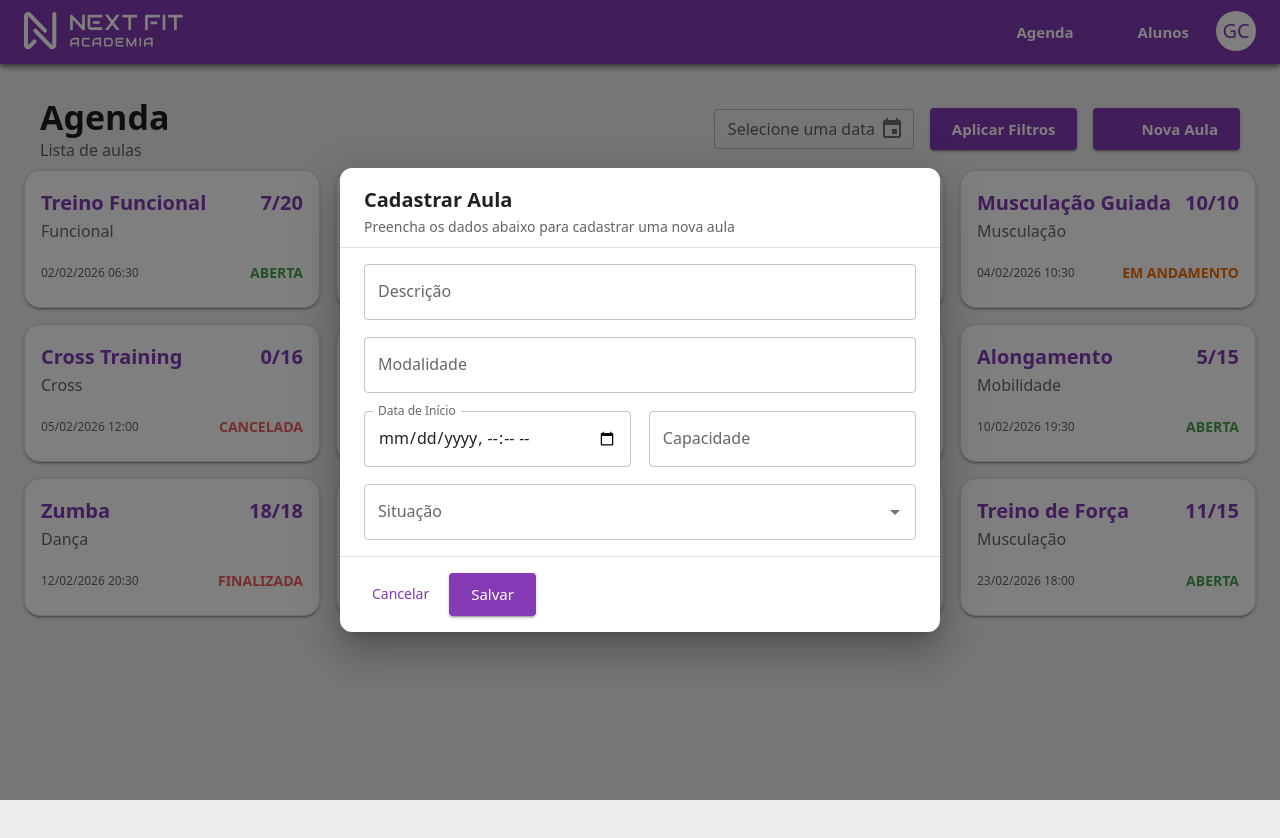
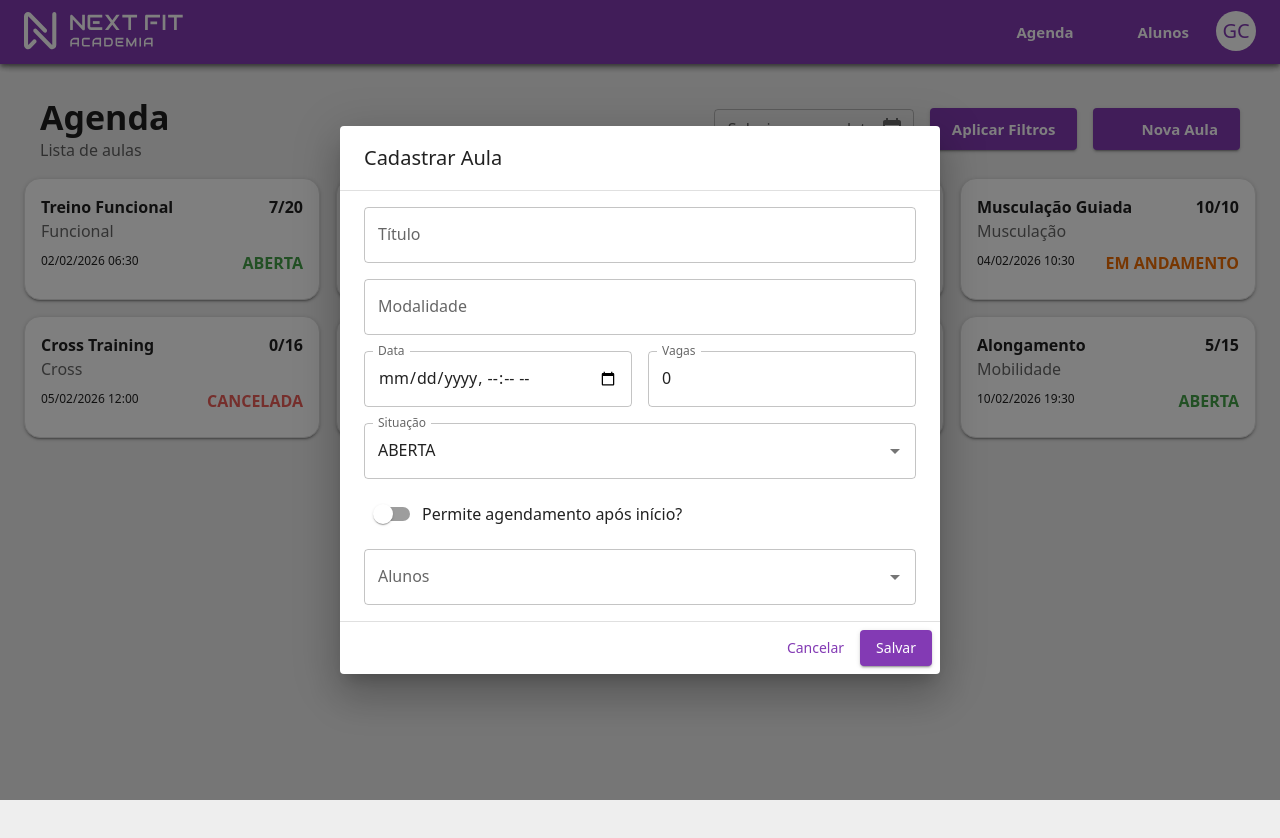
Before and after one commit to imgabrielcastro/SistemaAcademia, a React (Vite) app: page /agenda in a window 1280 px wide. Both pictures are taken after a click on the button "Nova Aula". Shown: the top 838 px of the page. Built offline with nearby package versions, Linux system fonts and the light colour scheme; some icons are missing.

Commit message:
feat: adicionando opcao de alterar a agenda

```diff
--- a/src/data/HorariosMock.ts
+++ b/src/data/HorariosMock.ts
@@ -1,4 +1,39 @@
 import { Aula } from "../types/Aula";
+import { Aluno } from "../types/Aluno";
+
+// Alunos de exemplo
+const alunosExemplo: Aluno[] = [
+  {
+    id: '1',
+    nome: 'João Silva',
+    cpf: '123.456.789-00',
+    tipoContrato: 'Mensal',
+    dataNascimento: new Date('1990-05-15'),
+    cidade: 'São Paulo',
+    bairro: 'Centro',
+    endereco: 'Rua das Flores, 123'
+  },
+  {
+    id: '2',
+    nome: 'Maria Oliveira',
+    cpf: '987.654.321-00',
+    tipoContrato: 'Anual',
+    dataNascimento: new Date('1985-10-20'),
+    cidade: 'São Paulo',
+    bairro: 'Vila Mariana',
+    endereco: 'Av. Paulista, 1000'
+  },
+  {
+    id: '3',
+    nome: 'Carlos Santos',
+    cpf: '456.789.123-00',
+    tipoContrato: 'Trimestral',
+    dataNascimento: new Date('1992-07-30'),
+    cidade: 'São Paulo',
+    bairro: 'Pinheiros',
+    endereco: 'Rua dos Pinheiros, 500'
+  }
+];
 
 export const aulasMock: Aula[] = [
   {
@@ -9,6 +44,8 @@ export const aulasMock: Aula[] = [
     situacao: "ABERTA",
     qntParticipantes: 7,
     qntVagas: 20,
+    permiteAgendamentoPos: false,
+    alunos: [alunosExemplo[0], alunosExemplo[1]]
   },
   {
     id: "2",
@@ -18,6 +55,8 @@ export const aulasMock: Aula[] = [
     situacao: "FINALIZADA",
     qntParticipantes: 18,
     qntVagas: 18,
+    permiteAgendamentoPos: false,
+    alunos: [alunosExemplo[1], alunosExemplo[2]]
   },
   {
     id: "3",
@@ -27,6 +66,8 @@ export const aulasMock: Aula[] = [
     situacao: "ABERTA",
     qntParticipantes: 6,
     qntVagas: 12,
+    permiteAgendamentoPos: false,
+    alunos: [alunosExemplo[0], alunosExemplo[2]]
   },
   {
     id: "4",
@@ -36,6 +77,8 @@ export const aulasMock: Aula[] = [
     situacao: "EM ANDAMENTO",
     qntParticipantes: 10,
     qntVagas: 10,
+    permiteAgendamentoPos: true,
+    alunos: [alunosExemplo[0], alunosExemplo[1], alunosExemplo[2]]
   },
   {
     id: "5",
@@ -45,6 +88,8 @@ export const aulasMock: Aula[] = [
     situacao: "CANCELADA",
     qntParticipantes: 0,
     qntVagas: 16,
+    permiteAgendamentoPos: false,
+    alunos: []
   },
   {
     id: "6",
@@ -54,6 +99,8 @@ export const aulasMock: Aula[] = [
     situacao: "ABERTA",
     qntParticipantes: 14,
     qntVagas: 25,
+    permiteAgendamentoPos: true,
+    alunos: [alunosExemplo[1], alunosExemplo[2]]
   },
   {
     id: "7",
@@ -63,6 +110,8 @@ export const aulasMock: Aula[] = [
     situacao: "EM ANDAMENTO",
     qntParticipantes: 20,
     qntVagas: 20,
+    permiteAgendamentoPos: true,
+    alunos: [alunosExemplo[0], alunosExemplo[2]]
   },
   {
     id: "8",
@@ -72,41 +121,7 @@ export const aulasMock: Aula[] = [
     situacao: "ABERTA",
     qntParticipantes: 5,
     qntVagas: 15,
-  },
-  {
-    id: "9",
-    titulo: "Zumba",
-    modalidade: "Dança",
-    dataHoraInicio: "2026-02-12T20:30:00",
-    situacao: "FINALIZADA",
-    qntParticipantes: 18,
-    qntVagas: 18,
-  },
-  {
-    id: "10",
-    titulo: "Yoga Relaxante",
-    modalidade: "Yoga",
-    dataHoraInicio: "2026-02-16T07:00:00",
-    situacao: "ABERTA",
-    qntParticipantes: 9,
-    qntVagas: 20,
-  },
-  {
-    id: "11",
-    titulo: "Pilates Aparelhos",
-    modalidade: "Pilates",
-    dataHoraInicio: "2026-02-18T08:30:00",
-    situacao: "EM ANDAMENTO",
-    qntParticipantes: 6,
-    qntVagas: 6,
-  },
-  {
-    id: "12",
-    titulo: "Treino de Força",
-    modalidade: "Musculação",
-    dataHoraInicio: "2026-02-23T18:00:00",
-    situacao: "ABERTA",
-    qntParticipantes: 11,
-    qntVagas: 15,
-  },
+    permiteAgendamentoPos: false,
+    alunos: [alunosExemplo[1]]
+  }
 ];
--- a/src/pages/Agenda/components/CadastroAula/index.tsx
+++ b/src/pages/Agenda/components/CadastroAula/index.tsx
@@ -7,114 +7,95 @@ import {
   TextField,
   Stack,
   Autocomplete,
+  Switch,
+  FormControlLabel,
+  Box,
+  Typography,
 } from "@mui/material";
+import { useForm, Controller } from "react-hook-form";
+import { yupResolver } from "@hookform/resolvers/yup";
 import { cadastroAgendaSchema } from "../../../../schema";
-import { useForm } from "react-hook-form";
-import { yupResolver } from "@hookform/resolvers/yup";
 import { Aula, situacaoAula } from "../../../../types/Aula";
-import { Controller } from "react-hook-form";
-import { data } from "react-router-dom";
+import { useEffect } from "react";
 import { useAulas } from "../../../../hooks/useAulas";
+import { useAlunos } from "../../../../hooks/useAlunos";
 
-type CadastroAlunoProps = {
+type Props = {
   open: boolean;
   setOpen: (open: boolean) => void;
+  aula?: Aula | null;
 };
 
-export default function CadastroAgenda({ open, setOpen }: CadastroAlunoProps) {
-  const { adicionarAula } = useAulas();
+export default function CadastroAgenda({ open, setOpen, aula }: Props) {
+  const { adicionarAula, atualizarAula } = useAulas();
+  const { alunos } = useAlunos();
 
-  const {
-    register,
-    handleSubmit,
-    reset,
-    control,
-    formState: { errors },
-  } = useForm({
+  const { register, handleSubmit, reset, control } = useForm<Aula>({
     resolver: yupResolver(cadastroAgendaSchema) as any,
+    defaultValues: {
+      titulo: "",
+      modalidade: "",
+      dataHoraInicio: "",
+      situacao: "ABERTA",
+      qntParticipantes: 0,
+      qntVagas: 0,
+      permiteAgendamentoPos: false,
+      alunos: [],
+    },
   });
 
-  const handleClose = () => {
+  useEffect(() => {
+    if (aula) {
+      reset(aula);
+    } else {
+    reset({
+      titulo: "",
+      modalidade: "",
+      dataHoraInicio: "",
+      situacao: "ABERTA",
+      qntParticipantes: 0,
+      qntVagas: 0,
+      permiteAgendamentoPos: false,
+      alunos: [],
+    });
+  }
+}, [aula, open, reset]);
+
+
+  const onSubmit = (data: Aula) => {
+    const payload: Aula = {
+      ...data,
+      id: aula?.id ?? crypto.randomUUID(),
+    };
+
+    aula ? atualizarAula(payload.id, payload) : adicionarAula(payload);
+    setOpen(false);
     reset();
-    setOpen(false);
   };
 
-  const onSubmit = (data: any) => {
-  const novaAula: Aula = {
-    id: crypto.randomUUID(),
-    titulo: data.descricao,
-    modalidade: data.modalidade,
-    dataHoraInicio: data.dataInicio,
-    situacao: data.situacao,
-    qntParticipantes: 0,
-    qntVagas: Number(data.capacidade)
-  };
-
-  adicionarAula(novaAula);
-  handleClose();
-};
-
   return (
-    <Dialog
-      open={open}
-      onClose={handleClose}
-      maxWidth="sm"
-      fullWidth
-      PaperProps={{
-        sx: {
-          borderRadius: 3,
-        },
-      }}
-    >
-      <DialogTitle
-        sx={{
-          pb: 1,
-          fontWeight: 600,
-        }}
-      >
-        Cadastrar Aula
-        <div style={{ fontSize: 14, fontWeight: 400, opacity: 0.7 }}>
-          Preencha os dados abaixo para cadastrar uma nova aula
-        </div>
-      </DialogTitle>
+    <Dialog open={open} onClose={() => setOpen(false)} fullWidth maxWidth="sm">
+      <DialogTitle>{aula ? "Editar Aula" : "Cadastrar Aula"}</DialogTitle>
 
       <form onSubmit={handleSubmit(onSubmit)}>
         <DialogContent dividers>
-          <Stack spacing={2.2}>
-            <TextField
-              label="Descrição"
-              fullWidth
-              {...register("descricao")}
-              error={!!errors.descricao}
-              helperText={errors.descricao?.message?.toString()}
-            />
+          <Stack spacing={2}>
+            <TextField label="Título" {...register("titulo")} />
+            <TextField label="Modalidade" {...register("modalidade")} />
 
-            <TextField
-              label="Modalidade"
-              fullWidth
-              {...register("modalidade")}
-              error={!!errors.modalidade}
-              helperText={errors.modalidade?.message?.toString()}
-            />
-
-            <Stack direction="row" spacing={2.2}>
+            <Stack direction="row" spacing={2}>
               <TextField
                 type="datetime-local"
-                label="Data de Início"
+                label="Data"
+                InputLabelProps={{ shrink: true }}
                 fullWidth
-                InputLabelProps={{ shrink: true }}
-                {...register("dataInicio")}
-                error={!!errors.dataInicio}
-                helperText={errors.dataInicio?.message?.toString()}
+                {...register("dataHoraInicio")}
               />
-
               <TextField
-                label="Capacidade"
+                type="number"
+                label="Vagas"
                 fullWidth
-                type="number"
-                {...register("capacidade")}
-                error={!!errors.capacidade}
-                helperText={errors.capacidade?.message?.toString()}
+                {...register("qntVagas")}
               />
             </Stack>
 
@@ -124,15 +105,48 @@ export default function CadastroAgenda({ open, setOpen }: CadastroAlunoProps) {
               render={({ field }) => (
                 <Autocomplete
                   options={situacaoAula}
-                  value={field.value || null}
-                  onChange={(_, value) => field.onChange(value)}
-                  renderInput={(params) => (
-                    <TextField
-                      {...params}
-                      label="Situação"
-                      error={!!errors.situacao}
-                      helperText={errors.situacao?.message?.toString()}
+                  value={field.value}
+                  onChange={(_, v) => field.onChange(v)}
+                  renderInput={(p) => <TextField {...p} label="Situação" />}
+                />
+              )}
+            />
+
+            <Controller
+              name="permiteAgendamentoPos"
+              control={control}
+              render={({ field }) => (
+                <FormControlLabel
+                  control={
+                    <Switch
+                      checked={field.value}
+                      onChange={(e) => field.onChange(e.target.checked)}
                     />
+                  }
+                  label="Permite agendamento após início?"
+                />
+              )}
+            />
+
+            <Controller
+              name="alunos"
+              control={control}
+              render={({ field }) => (
+                <Autocomplete
+                  multiple
+                  options={alunos}
+                  value={field.value}
+                  onChange={(_, v) => field.onChange(v)}
+                  getOptionLabel={(o) => o.nome}
+                  isOptionEqualToValue={(o, v) => o.id === v.id}
+                  renderInput={(p) => <TextField {...p} label="Alunos" />}
+                  renderOption={(props, aluno) => (
+                    <li {...props}>
+                      <Box>
+                        <Typography>{aluno.nome}</Typography>
+                        <Typography fontSize="0.8rem">{aluno.cpf}</Typography>
+                      </Box>
+                    </li>
                   )}
                 />
               )}
@@ -140,22 +154,9 @@ export default function CadastroAgenda({ open, setOpen }: CadastroAlunoProps) {
           </Stack>
         </DialogContent>
 
-        <DialogActions
-          sx={{
-            px: 3,
-            py: 2,
-            display: "flex",
-            justifyContent: "space-between",
-          }}
-        >
-          <Stack direction="row" spacing={1.5}>
-            <Button onClick={handleClose} variant="text">
-              Cancelar
-            </Button>
-            <Button type="submit" variant="contained" size="large">
-              Salvar
-            </Button>
-          </Stack>
+        <DialogActions>
+          <Button onClick={() => setOpen(false)}>Cancelar</Button>
+          <Button type="submit" variant="contained">Salvar</Button>
         </DialogActions>
       </form>
     </Dialog>
--- a/src/pages/Agenda/components/CardAgenda/index.tsx
+++ b/src/pages/Agenda/components/CardAgenda/index.tsx
@@ -1,19 +1,26 @@
 import Card from "@mui/material/Card";
 import CardContent from "@mui/material/CardContent";
 import Typography from "@mui/material/Typography";
-import { Link } from "@mui/material";
-import type { CardAgenda } from "../../../../types/cardAgenda";
+import { Aula } from "../../../../types/Aula";
 import HStack from "../../../../components/stacks/Hstack";
 import { formatarDataHoraBR } from "../../../../utils/formatarData";
 
-export default function CardAgenda({ card }: { card: CardAgenda }) {
-  const situacaoColor = card.situacao === "ABERTA"
+interface CardAgendaProps {
+  card: Aula;
+  onClick: () => void;
+}
+
+export default function CardAgenda({ card, onClick }: CardAgendaProps) {
+  const situacaoColor =
+    card.situacao === "ABERTA"
       ? "#44a148"
       : card.situacao === "EM ANDAMENTO"
       ? "#EF6C02"
       : "#EC5E59";
+
   return (
     <Card
+      onClick={onClick}
       sx={{
         border: 1,
         maxWidth: 320,
@@ -21,40 +28,30 @@ export default function CardAgenda({ card }: { card: CardAgenda }) {
         borderColor: "grey.300",
         boxShadow: 2,
         cursor: "pointer",
-        "&:hover": {
-          borderColor: "primary.main",
-        },
+        "&:hover": { borderColor: "primary.main" },
       }}
     >
-      <Link href={card.dataHoraInicio} underline="none">
       <CardContent>
-          <HStack justifyContent={"space-between"}>
-            <Typography variant="h6" component="div" fontWeight={"bold"}>
-              {card.titulo}
-            </Typography>
-            <Typography variant="h6" component="div" fontWeight={"bold"}>
+        <HStack justifyContent="space-between">
+          <Typography fontWeight="bold">{card.titulo}</Typography>
+          <Typography fontWeight="bold">
             {card.qntParticipantes}/{card.qntVagas}
           </Typography>
         </HStack>
-          <Typography sx={{ color: "text.secondary", mb: 1.5 }}>
+
+        <Typography sx={{ color: "text.secondary", mb: 1 }}>
           {card.modalidade}
         </Typography>
 
-          <HStack justifyContent={"space-between"} paddingTop={1}>
-
-            <Typography variant="caption" sx={{ color: "text.secondary" }}>
+        <HStack justifyContent="space-between">
+          <Typography variant="caption">
             {formatarDataHoraBR(card.dataHoraInicio)}
           </Typography>
-            <Typography
-              variant="body2"
-              fontWeight={"bold"}
-              sx={{ color: situacaoColor }}
-            >
+          <Typography fontWeight="bold" sx={{ color: situacaoColor }}>
             {card.situacao}
           </Typography>
         </HStack>
       </CardContent>
-      </Link>
     </Card>
   );
 }
--- a/src/pages/Agenda/components/ListaAgenda/index.tsx
+++ b/src/pages/Agenda/components/ListaAgenda/index.tsx
@@ -1,37 +1,34 @@
 import CardAgenda from "../CardAgenda";
 import { Aula } from "../../../../types/Aula";
-import { Box, Typography } from "@mui/material";
+import { Typography } from "@mui/material";
 
-const ListaAgenda = ({ aulas }: { aulas: Aula[] }) => {
+interface ListaAgendaProps {
+  aulas: Aula[];
+  onAulaClick: (aula: Aula) => void;
+}
+
+export default function ListaAgenda({ aulas, onAulaClick }: ListaAgendaProps) {
+  if (aulas.length === 0) {
     return (
-    <Box
-      sx={{
-        display: "grid",
-        gridTemplateColumns: {
-          xs: "1fr",
-          sm:
-            aulas.length === 2
-              ? "repeat(2, 1fr)"
-              : "repeat(auto-fit, minmax(280px, 1fr))",
-        },
-        gap: 2,
-        width: "100%",
-      }}
-    >
-      {aulas.length === 0 ? (
       <Typography
         variant="h6"
-          component="div"
-          fontWeight={"bold"}
-          sx={{ textAlign: "center" }}
+        fontWeight="bold"
+        sx={{ textAlign: "center", width: "100%" }}
       >
         Nenhuma aula encontrada
       </Typography>
-      ) : (
-        aulas.map((aula) => <CardAgenda key={aula.id} card={aula} />)
-      )}
-    </Box>
     );
-};
+  }
 
-export default ListaAgenda;
+  return (
+    <>
+      {aulas.map((aula) => (
+        <CardAgenda
+          key={aula.id}
+          card={aula}
+          onClick={() => onAulaClick(aula)}
+        />
+      ))}
+    </>
+  );
+}
--- a/src/pages/Agenda/index.tsx
+++ b/src/pages/Agenda/index.tsx
@@ -3,61 +3,65 @@ import Header from "../../components/Header";
 import ListaAgenda from "./components/ListaAgenda";
 import VStack from "../../components/stacks/Vstack";
 import BotaoFiltroAgenda from "./components/BotaoFiltroAgenda";
-import CadastroAula from "./components/CadastroAula";
+import CadastroAgenda from "./components/CadastroAula";
 import { useState } from "react";
 import dayjs, { Dayjs } from "dayjs";
 import { useAulas } from "../../hooks/useAulas";
+import { Aula } from "../../types/Aula";
 
 export default function Agenda() {
   const [open, setOpen] = useState(false);
+  const [filterDate, setFilterDate] = useState<Dayjs | null>(null);
+  const [aulaSelecionada, setAulaSelecionada] = useState<Aula | null>(null);
+
   const { aulas } = useAulas();
-  const [filterDate, setFilterDate] = useState<Dayjs | null>(null);
+
   const filteredAulas = filterDate
-    ? aulas.filter((aula) => {
-        const aulaDate = dayjs(aula.dataHoraInicio);
-        return aulaDate.isSame(filterDate, "day");
-      })
+    ? aulas.filter((aula) =>
+        dayjs(aula.dataHoraInicio).isSame(filterDate, "day")
+      )
     : aulas;
 
+  const handleNovaAula = () => {
+    setAulaSelecionada(null);
+    setOpen(true);
+  };
+
+  const handleAulaClick = (aula: Aula) => {
+    setAulaSelecionada(aula);
+    setOpen(true);
+  };
+
   return (
-    <Box
-      sx={{
-        display: "flex",
-        flexDirection: "column",
-        minHeight: "100vh",
-        p: 3,
-      }}
-    >
+    <Box sx={{ display: "flex", flexDirection: "column", minHeight: "100vh", p: 3 }}>
       <Header />
+
       <VStack px={2} mt={1}>
         <BotaoFiltroAgenda
           titulo="Agenda"
           descricao="Lista de aulas"
           buttonText="Nova Aula"
-          onButtonClick={() => setOpen(true)}
+          onButtonClick={handleNovaAula}
           onDataFilter={(date) => setFilterDate(date)}
         />
       </VStack>
+
       <Box
         sx={{
           display: "grid",
-          gridTemplateColumns: {
-            xs: "repeat(auto-fit, minmax(280px, 1fr))",
-            sm:
-              filteredAulas.length === 2
-                ? "repeat(2, 1fr)"
-                : "repeat(auto-fit, minmax(280px, 1fr))",
-          },
+          gridTemplateColumns: "repeat(auto-fit, minmax(280px, 1fr))",
           gap: 2,
-          maxWidth: { xs: "400px", sm: "100%" },
-          justifyContent: "center",
-          mt: 1,
+          mt: 2,
         }}
       >
-        <ListaAgenda aulas={filteredAulas} />
+        <ListaAgenda aulas={filteredAulas} onAulaClick={handleAulaClick} />
+      </Box>
 
-        <CadastroAula open={open} setOpen={setOpen} />
-      </Box>
+      <CadastroAgenda
+        open={open}
+        setOpen={setOpen}
+        aula={aulaSelecionada}
+      />
     </Box>
   );
 }
--- a/src/schema/index.tsx
+++ b/src/schema/index.tsx
@@ -27,24 +27,26 @@ export const cadastroAlunoSchema = yup.object({
 });
 
 export const cadastroAgendaSchema = yup.object({
-  descricao: yup.string().required("Descrição é obrigatória"),
+  titulo: yup.string().required("Título é obrigatório"),
   modalidade: yup.string().required("Modalidade é obrigatória"),
-  dataInicio: yup
+  dataHoraInicio: yup
     .date()
+    .min(new Date(), "Data de início não pode ser no passado")
     .required("Data de início é obrigatória")
     .transform((value, originalValue) => {
       return originalValue === "" ? undefined : value;
     }),
-  capacidade: yup
+  qntVagas: yup
     .number()
-    .required("Capacidade é obrigatória")
+    .required("Quantidade de vagas é obrigatória")
+    .min(1, "Deve haver pelo menos 1 vaga")
     .transform((value, originalValue) => {
       return originalValue === "" ? undefined : value;
     }),
 
   situacao: yup
-    .mixed<"ABERTA" | "EM ANDAMENTO" | "ENCERRADA">()
-    .oneOf(["ABERTA", "EM ANDAMENTO", "ENCERRADA"])
+    .mixed<"ABERTA" | "EM ANDAMENTO" | "FINALIZADA" | "CANCELADA">()
+    .oneOf(["ABERTA", "EM ANDAMENTO", "FINALIZADA", "CANCELADA"])
     .required("Situação é obrigatória")
     .transform((value, originalValue) => {
       return originalValue === "" ? undefined : value;
--- a/src/types/Aula.ts
+++ b/src/types/Aula.ts
@@ -1,3 +1,5 @@
+import { Aluno } from "./Aluno";
+
 export type SituacaoAula =
   | "ABERTA"
   | "EM ANDAMENTO"
@@ -12,6 +14,8 @@ export interface Aula {
   situacao: SituacaoAula;
   qntParticipantes: number;
   qntVagas: number;
+  permiteAgendamentoPos: boolean;
+  alunos: Aluno[];
 }
 
 export const situacaoAula: SituacaoAula[] = [
```
Lines whose indentation alone changed are shown as unchanged.
